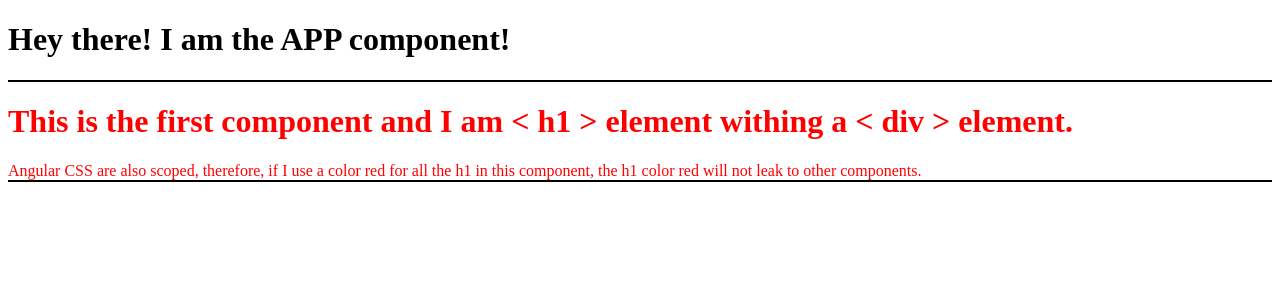
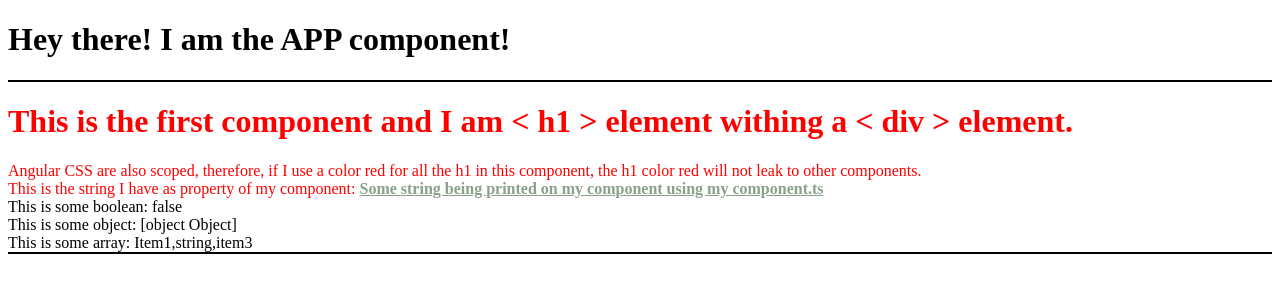
Before and after one commit to JanshenV/angunlarWithSpareTime, an Angular app: page / in a window 1280 px wide. Shown: the top 300 px of the page. Built offline with nearby package versions, Linux system fonts and the light colour scheme.

Commit message:
added variables using typescript to be shown in the component

```diff
--- a/src/app/components/first-component/first-component.component.html
+++ b/src/app/components/first-component/first-component.component.html
@@ -3,8 +3,31 @@
     This is the first component and I am < h1 > element withing a < div >
     element.
   </h1>
+
   <span>
     Angular CSS are also scoped, therefore, if I use a color red for all the h1
     in this component, the h1 color red will not leak to other components.
   </span>
+
+  <br />
+
+  <span>
+    This is the string I have as property of my component:
+    <span
+      style="
+        color: rgb(136, 161, 136);
+        font-weight: bolder;
+        text-decoration: underline;
+      "
+    >
+      {{ stringData }}
+    </span>
+  </span>
+
+  <br />
+  This is some boolean: {{ someBoolean }}
+  <br />
+  This is some object: {{ someObject }}
+  <br />
+  This is some array: {{ someArray }}
 </div>
--- a/src/app/components/first-component/first-component.component.ts
+++ b/src/app/components/first-component/first-component.component.ts
@@ -6,6 +6,13 @@
   styleUrls: ['./first-component.component.css']
 })
 export class FirstComponentComponent implements OnInit {
+  stringData: string = 'Some string being printed on my component using my component.ts';
+  someBoolean: boolean = false;
+  someObject: object = {
+    name: 'Hello',
+    age: 27
+  };
+  someArray: string[] = ['Item1', 'string', 'item3'];
 
   constructor() { }
 
```
